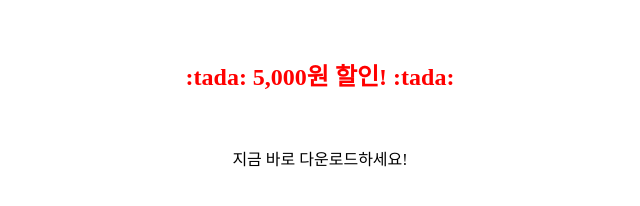
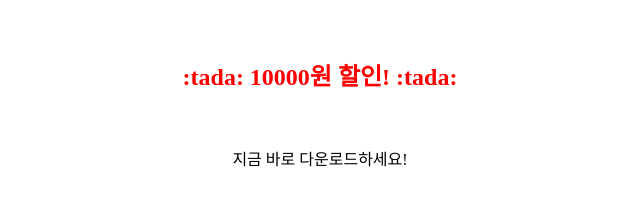
Before and after one commit to like2black-png/my-coupon-app, a plain HTML site: page index.html in a window 1280 px wide. Shown: the part 188-394 px from the top of the page, 320-960 px from the left. Drawn offline with Linux system fonts and the light colour scheme.

Commit message:
Update index.html

```diff
--- a/index.html
+++ b/index.html
@@ -5,7 +5,7 @@
 </head>
 <body style="text-align: center; margin-top: 100px;">
     <h1>:motor_scooter: 배달 앱 선착순 쿠폰</h1>
-    <h2 style="color: red;">:tada: 5,000원 할인! :tada:</h2>
+    <h2 style="color: red;">:tada: 10000원 할인! :tada:</h2>
     <p>지금 바로 다운로드하세요!</p>
 </body>
 </html>
```
